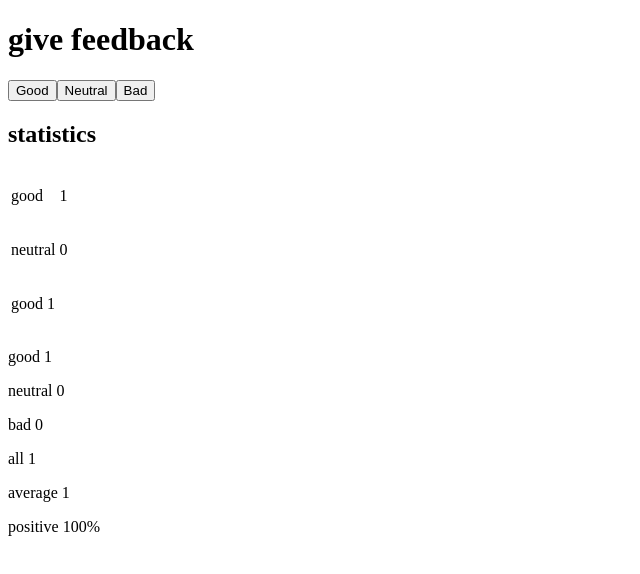
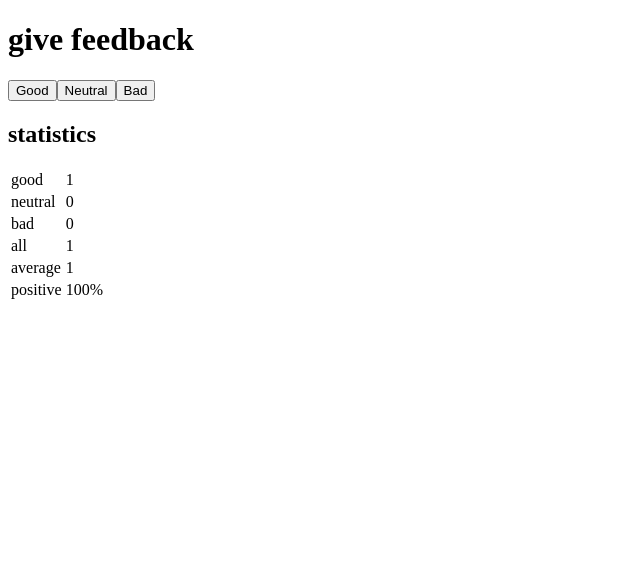
Before and after one commit to redacted24/fullstack-open, a React (Create React App) app in the folder part1/unicafe/: page / in a window 1280 px wide. Both pictures are taken after a click on the button "Good". Shown: the top 574 px of the page, without its empty margins (0-640 px from the left). Built offline with nearby package versions, Linux system fonts and the light colour scheme.

Commit message:
UNICAFE PROJECT COMPLETE

```diff
--- a/part1/unicafe/src/App.js
+++ b/part1/unicafe/src/App.js
@@ -4,9 +4,9 @@ const Buttons = ({handleClick, text, number}) => <button onClick = {handleClick}
 
 const StatisticsLine = (props) => {
   return (
-    <div>
-      <p>{props.text} {props.value}</p>
-    </div>
+    <td>
+      {props.text} {props.value}
+    </td>
   )
 }
 
@@ -27,34 +27,31 @@ const Statistics = (props) => {
       <table>
         <tbody>
           <tr>
-            <td>
-              <StatisticsLine text="good"/>
-            </td>
-            <td>
-              <StatisticsLine value={props.good}/>
-            </td>
+            <StatisticsLine text="good"/>
+            <StatisticsLine value={props.good}/>
           </tr>
           <tr>
-            <td>
-              <StatisticsLine text="neutral"/>
-            </td>
-            <td>
-              <StatisticsLine value={props.neutral}/>
-            </td>
+            <StatisticsLine text="neutral"/>
+            <StatisticsLine value={props.neutral}/>
           </tr>
           <tr>
-            <td>
-              <StatisticsLine text="good" value={props.good}/>
-            </td>
+            <StatisticsLine text="bad"/>
+            <StatisticsLine value={props.bad}/>
+          </tr>
+          <tr>
+            <StatisticsLine text="all"/>
+            <StatisticsLine value={props.all}/>
+          </tr>
+          <tr>
+            <StatisticsLine text="average"/>
+            <StatisticsLine value={average}/>
+          </tr>
+          <tr>
+            <StatisticsLine text="positive"/>
+            <StatisticsLine value={positive + "%"}/>
           </tr>
         </tbody>
       </table>
-      <StatisticsLine text="good" value={props.good}/>
-      <StatisticsLine text="neutral" value={props.neutral}/>
-      <StatisticsLine text="bad" value={props.bad}/>
-      <StatisticsLine text="all" value={props.all}/>
-      <StatisticsLine text="average" value={average}/>
-      <StatisticsLine text="positive" value={positive + "%"}/>
     </div>
   )
 }
```
